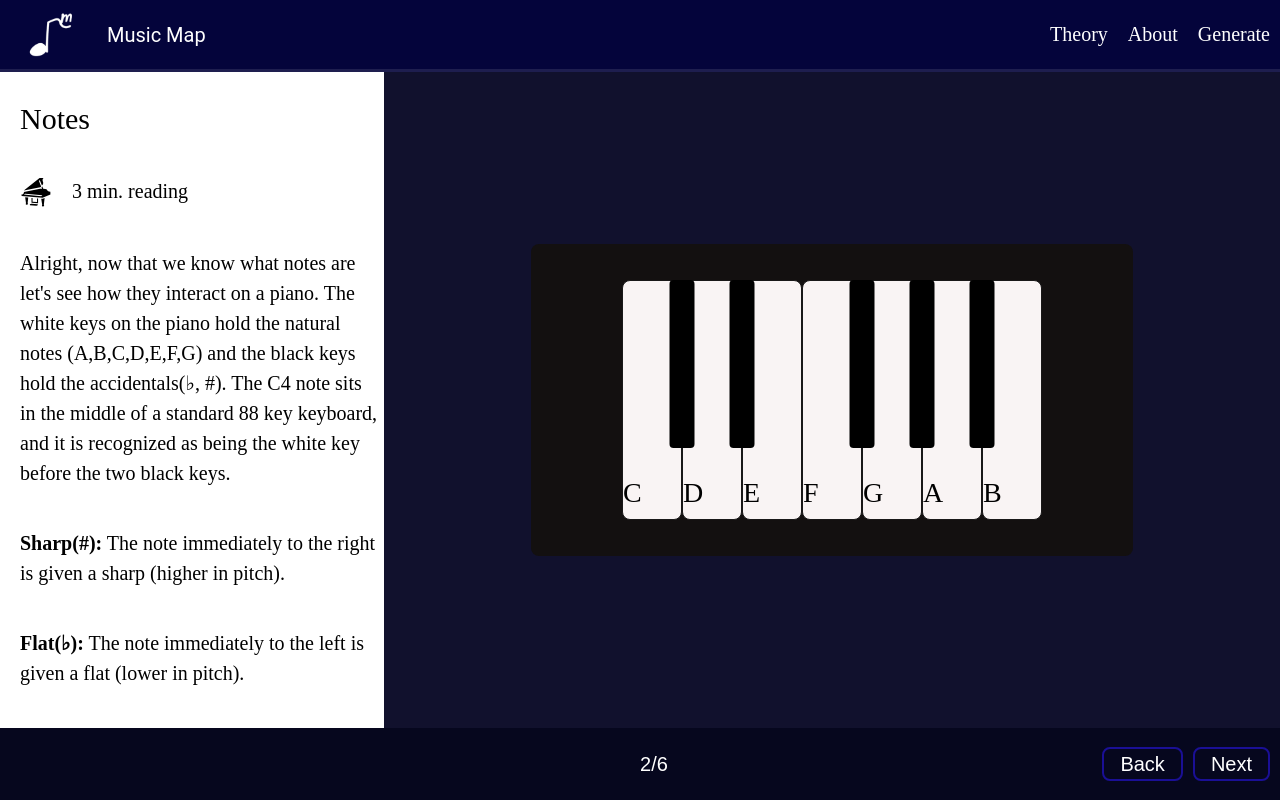
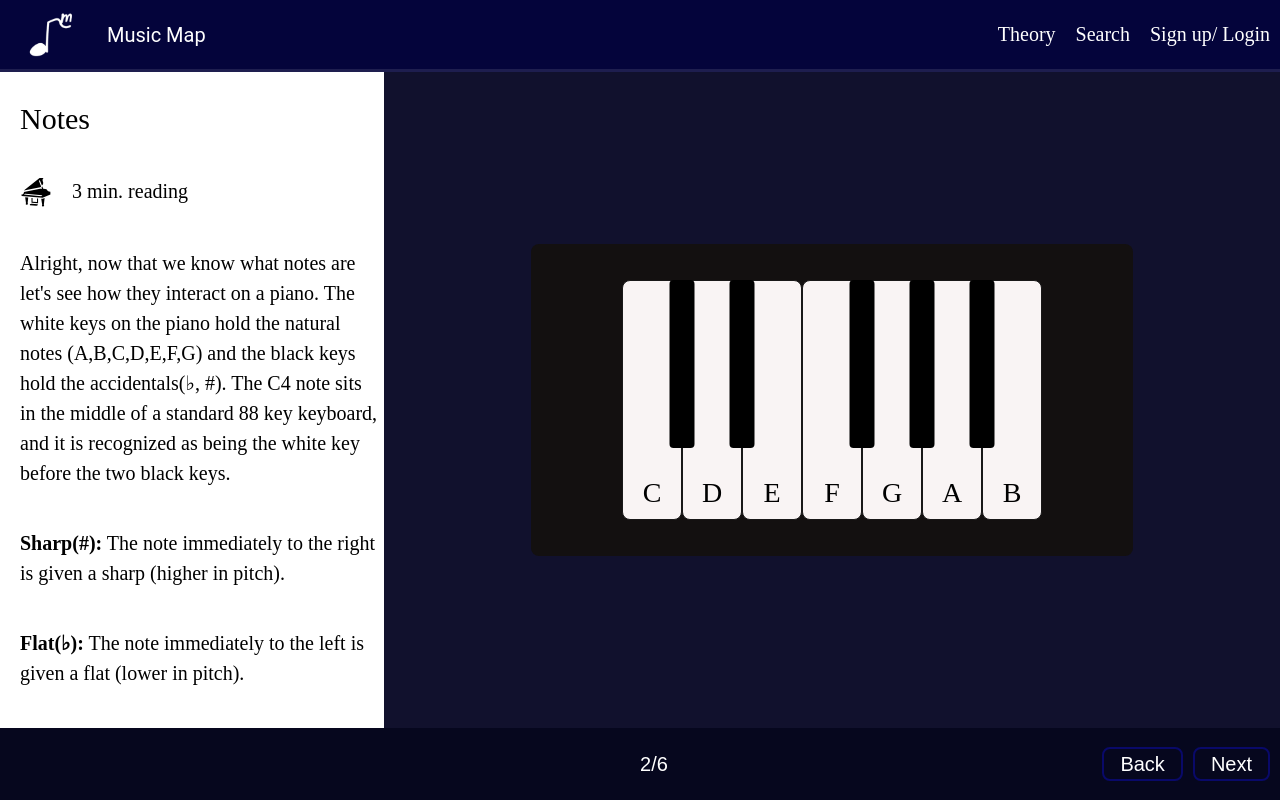
Before and after one commit to marshall-edmond/music-theory, a React (Vite) app in the folder frontend/: page /theory/1 in a window 1280 px wide. Built offline with nearby package versions, Linux system fonts and the light colour scheme.

Commit message:
Piano Letters are centered

```diff
--- a/frontend/src/components/Header.tsx
+++ b/frontend/src/components/Header.tsx
@@ -13,8 +13,8 @@ function Header() {
 
         <nav className={styles.headerRight}>
             <Link className={styles.btn} to="/theory/notes">Theory</Link>
-            <Link className={styles.btn} to="/about">About</Link>
-            <Link className={styles.btn} to="/generate">Generate</Link>
+            <Link className={styles.btn} to="/about">Search</Link>
+            <Link className={styles.btn} to="/generate">Sign up/ Login</Link>
         </nav>
       </header>
     </>
--- a/frontend/src/styles/Piano.module.css
+++ b/frontend/src/styles/Piano.module.css
@@ -16,8 +16,7 @@
 
 .keys {
     display:flex;
-    align-items:center;
-    justify-content:center;
+
 
 
 
@@ -45,13 +44,14 @@
 }
 
 .keyLabel {
+    display:flex;
     position:absolute;
     bottom: 10px;
     font-size : 28px;
     font-family: 'Proxima Nova';
     color: #000000;
-    align-items:center;
     width:100%;
+    justify-content:center;
 }
 
 .blackKey {
--- a/frontend/src/styles/Theory.module.css
+++ b/frontend/src/styles/Theory.module.css
@@ -105,10 +105,10 @@ p {
 
 .btn a {
     color: white;
-    background-color: rgba(81, 85, 188, 0);
+    background-color: rgba(45, 49, 164, 0);
     padding: 4px 16px;
     border-radius:8px;
-    border: 2px solid rgb(26, 15, 149);
+    border: 2px solid rgb(9, 9, 105);
     text-decoration:none;
     font-family:sans-serif;
     font-size:2rem;
```
